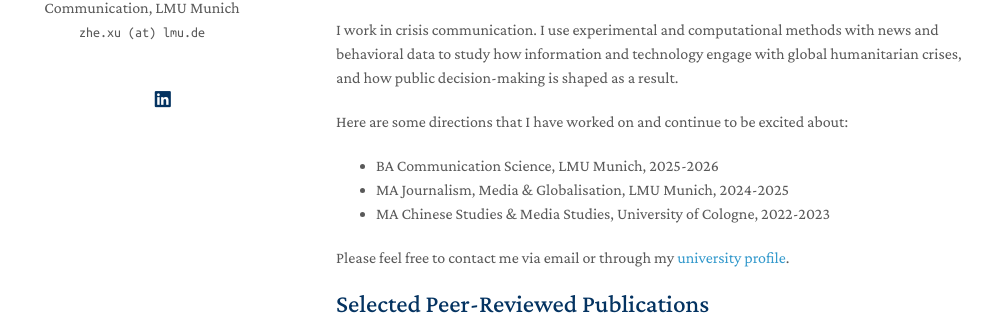
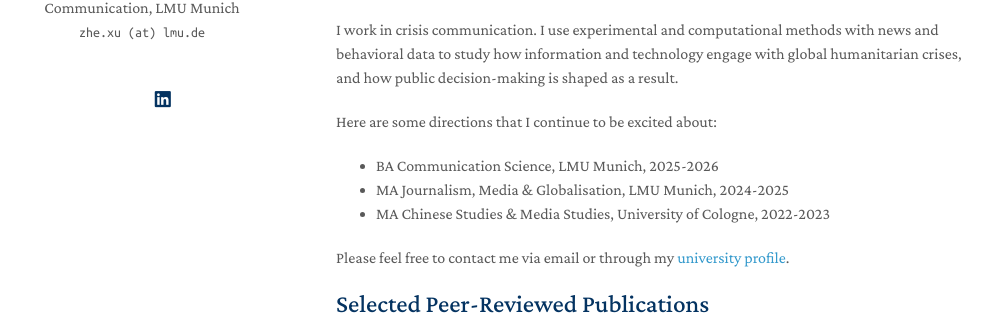
Before and after one commit to zhexuphd/home, a Jekyll site: the page built from index.md, in a window 1280 px wide and 900 px high. Shown: the part 347-662 px from the top of the window, without its empty margins (134-1142 px from the left). Built offline with Jekyll 4.4.1, drawn with Linux system fonts in a browser that asks for light colours; a style sheet for code colours, icons or effects is not loaded; our own code applies the rules of GitHub Pages for plain Markdown files.

Commit message:
Update index.md

```diff
--- a/index.md
+++ b/index.md
@@ -9,7 +9,7 @@
 
 I work in crisis communication. I use experimental and computational methods with news and behavioral data to study how information and technology engage with global humanitarian crises, and how public decision-making is shaped as a result.
 
-Here are some directions that I have worked on and continue to be excited about:
+Here are some directions that I continue to be excited about:
 
 - BA Communication Science, LMU Munich, 2025-2026
 - MA Journalism, Media & Globalisation, LMU Munich, 2024-2025
```
